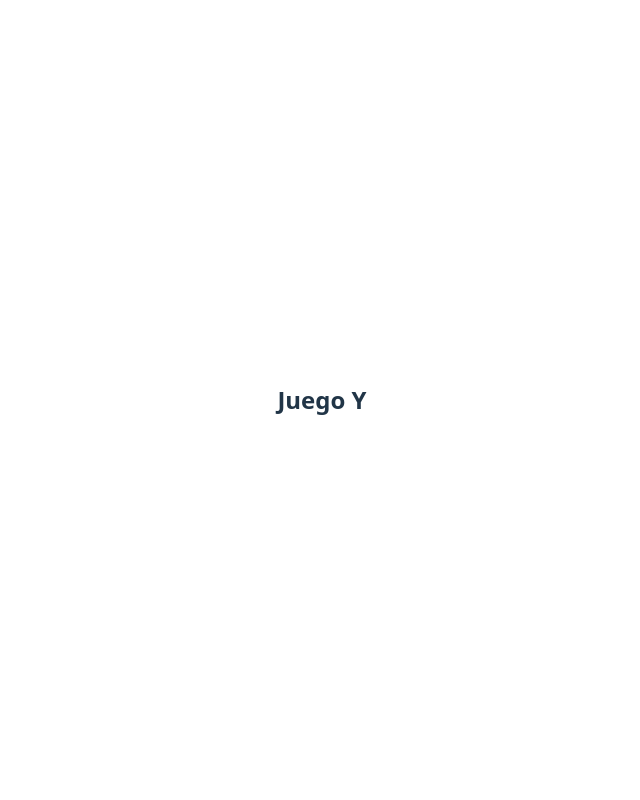
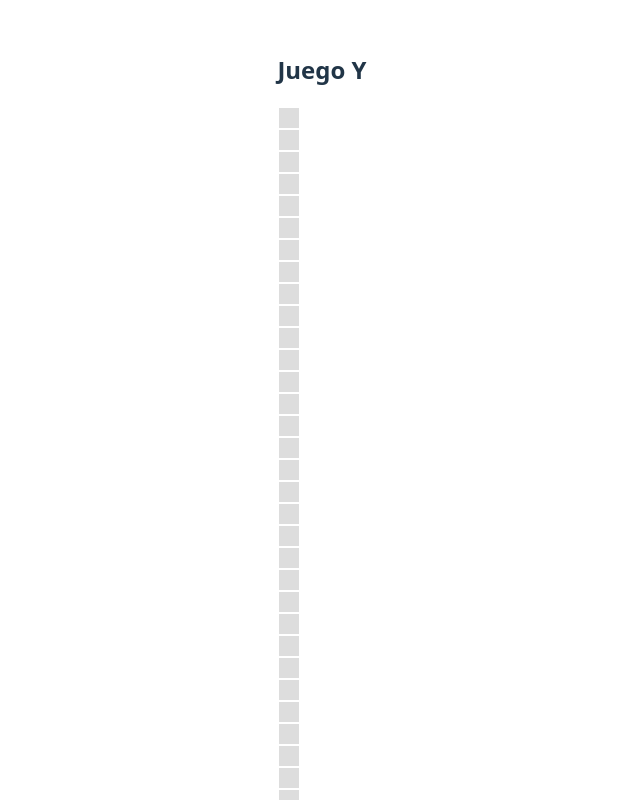
Before and after one commit to Arquisoft/yovi_es1a, a React app in the folder webapp/: page /game in a window 1280 px wide. Shown: the top 800 px of the page, without its empty margins (318-958 px from the left). Built offline with nearby package versions, Linux system fonts and the light colour scheme; the HTML template or start-up script is replaced by a standard one.

Commit message:
Añado css para el tablero

```diff
--- /dev/null
+++ b/webapp/src/Tablero.css
@@ -0,0 +1,9 @@
+.casilla {
+    background-color: #ddd;
+    width: 20px;
+    height: 20px;
+    margin: 2px;
+}
+.tablero {
+    margin-bottom: 2px;
+}
```
Also changed, not shown: webapp/src/Tablero.tsx (+3 -9 lines).
